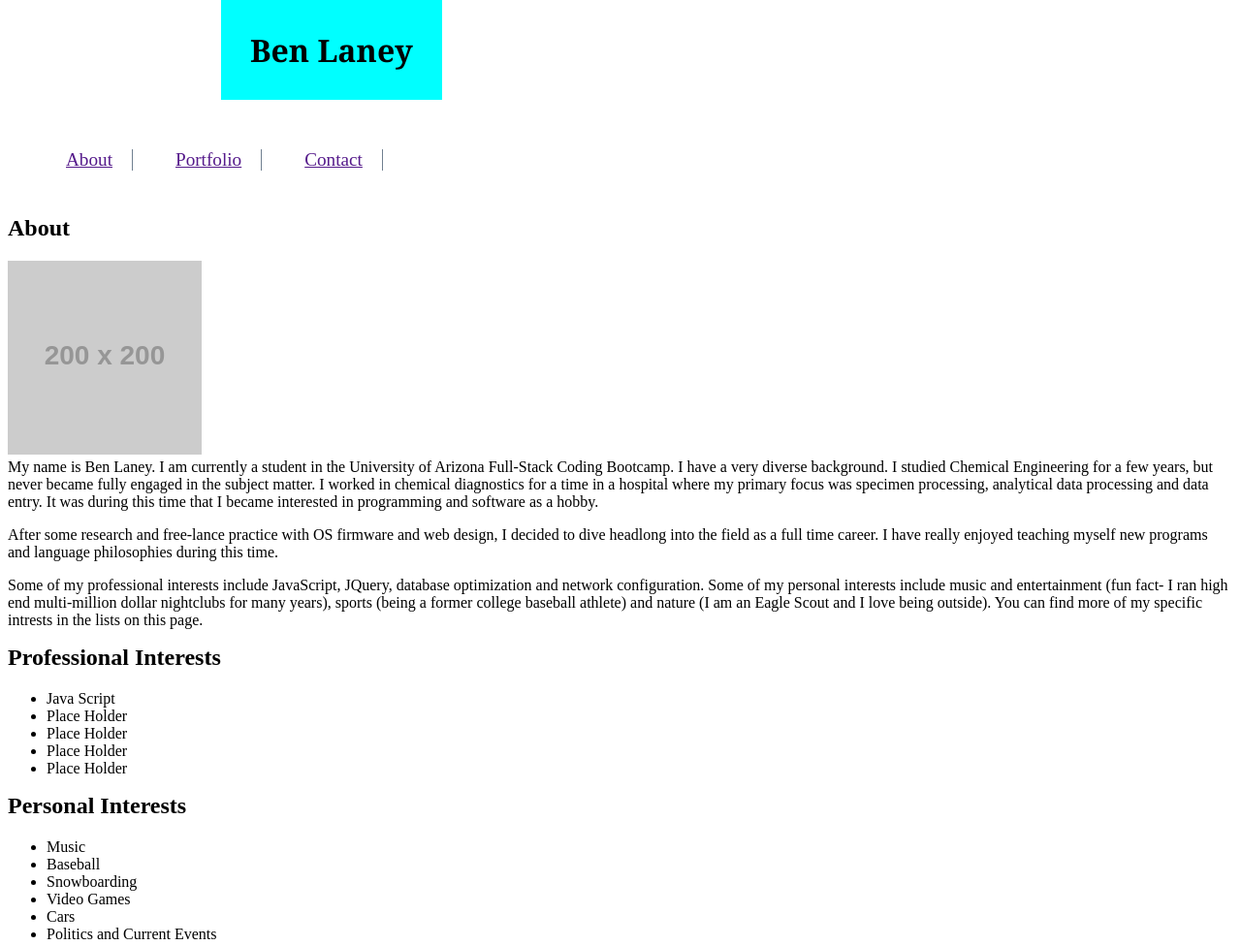
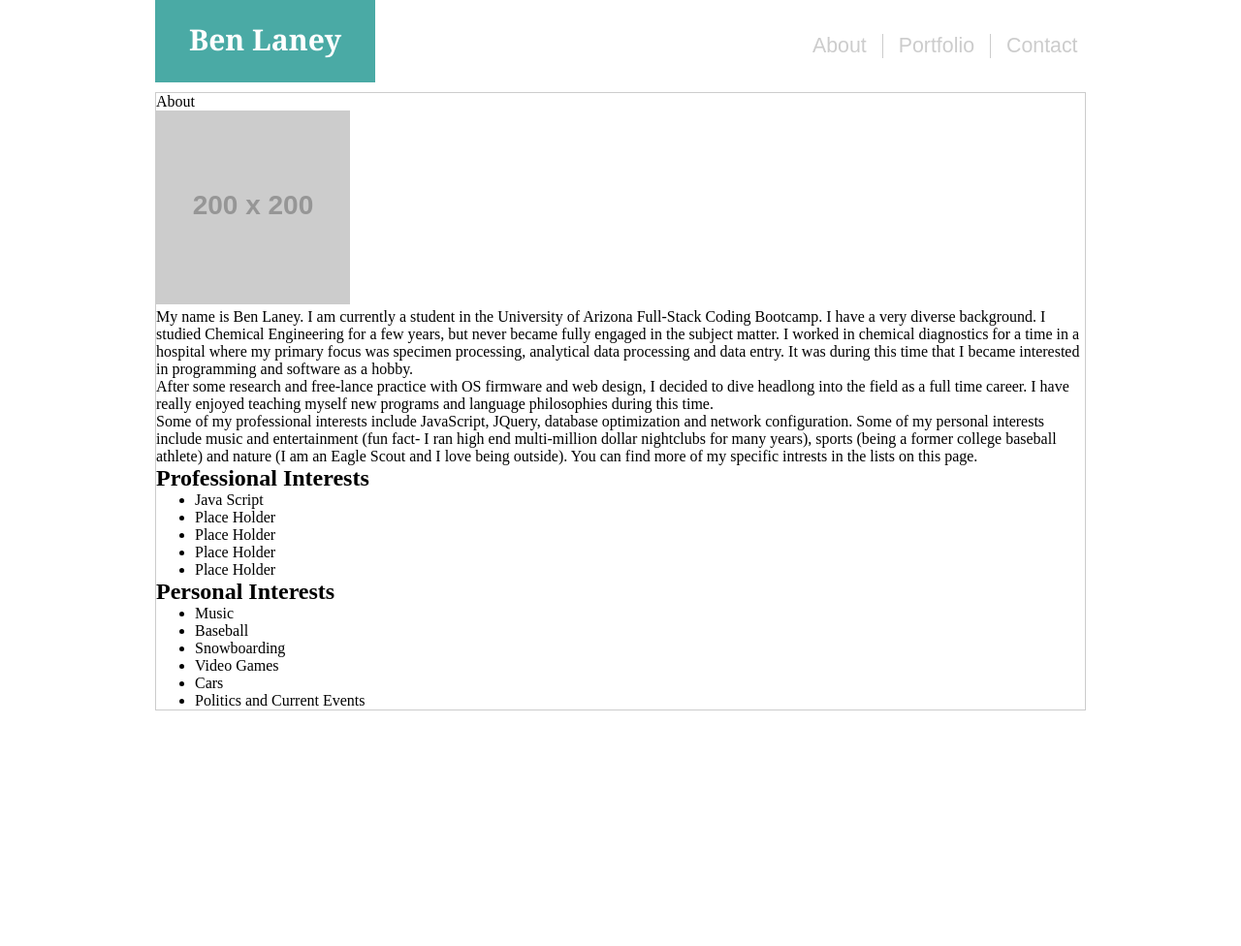
Before and after one commit to blaney83/Basic-Portfolio, a plain HTML site: page index.html in a window 1280 px wide. Shown: the whole page at 97% size. After the commit the page ends 800 px from the top, so only its background shows below. Drawn offline with Linux system fonts and the light colour scheme; placeholder pictures from the web are drawn by us; a script that the page names is missing; files whose address does not match are found by name.

Commit message:
CSS revamped & HTML elements revamped w/ new tags

```diff
--- a/Assets/CSS/style.css
+++ b/Assets/CSS/style.css
@@ -1,3 +1,122 @@
+.flex-container {
+    display: flex;
+    flex-direction: row;
+    border-bottom-width: 10px;
+    border-bottom-color: #f50606;
+    margin: 0px;
+    height: 85px;
+
+}
+
+* {
+    max-width: 960px;
+    margin: auto;
+}
+
+body {
+    margin: 0px;
+    width: 960px;
+    justify-content: center;
+}
+
+.name {
+    background-color: #4aaaa5;
+    color: white;
+    padding: 20px 35px 20px 35px;
+    font-family: Georgia, 'Times New Roman', Times, serif;
+    font-weight: bolder;
+    font-size: 30px;
+    margin: 0px auto 0px 0px;
+    height: 45px;
+}
+
+.pages {
+    width: 298px;
+    margin: 0px;
+}
+
+.Menu {
+    list-style-type: none;
+    display: inline-flex;
+    width: 100%;
+    font-size: 16pt;
+    padding: 35px 0px 35px 0px;
+}
+
+.Menu a {
+    text-decoration:none;
+    font-family: 'Arial', 'Helvetica Neue', Helvetica, sans-serif;
+    color: #cccccc;
+    margin: 1px;
+    padding: 0px 15px 0px 15px;
+}
+
+#rightborder {
+    border-style: solid;
+    border-color: #cccccc;
+    border-width: 0px 1px 0px 0px;
+
+}
+
+.main-content {
+    border-style: solid;
+    border-color: #cccccc;
+    border-width: 1px;
+    margin-top: 10px;
+}
+
+/* what to do next
+    get the bottom of the menu bar to have a line
+    then move on to the main-content section */
+
+
+
+
+
+
+
+
+
+
+
+
+
+
+
+
+
+
+
+
+
+
+
+
+
+
+
+
+
+
+
+
+
+
+
+
+
+
+
+
+
+
+
+
+
+
+
+/****OLD FIRST TRY CODE, DELETE ONCE IMPROVED
+
 * {
     margin-top: 0px;
     background-color: white;
@@ -15,11 +134,11 @@
     font-family: 'Georgia', Times, Times New Roman, serif;
 }
 
-#Bar {
+#Bar div {
     display: inline-block;
     border-bottom: 10px;
     border-bottom-color: #e70c0c;
-   /*testing #*/
+   /*testing #
 }
 
 #Menu ul {
@@ -44,4 +163,4 @@
     font: 'Arial', 'Helvetica Neue', Helvetica, sans-serif;
     top: 30px;
     left: 40px;
-}
+} */
--- a/index.html
+++ b/index.html
@@ -1,24 +1,28 @@
 <!DOCTYPE html>
 <html lang="en-us">
+
 <head>
     <meta charset="utf-8" />
     <meta http-equiv="X-UA-Compatible" content="IE=edge">
     <title>Ben Laney</title>
     <meta name="viewport" content="width=device-width, initial-scale=1">
-        <link rel="stylesheet" type="text/css" media="screen" href="C:\Users\CML Laptop\Desktop\UofA\Basic-Portfolio\Assets\CSS\style.css" />
+    <link rel="stylesheet" type="text/css" media="screen" href="Assets/CSS/style.css" />
     <script src="main.js"></script>
 </head>
+
 <body>
-        <div id="Bar">
+    <div class="flex-container">
 
-            <h1 id="Name">Ben Laney</h1>
+        <div class="name">
+            <header>Ben Laney</header>
+        </div>
 
-            <div>
-                <ul id="Menu">
-                    <li>
-                        <a href="">About<a>
+        <div class="pages">
+            <ul class="Menu">
+                <li id="rightborder">
+                    <a href="">About</a>
                 </li>
-                    <li>
+                <li id="rightborder">
                     <a href="">Portfolio</a>
                 </li>
                 <li>
@@ -26,11 +30,14 @@
                 </li>
             </ul>
         </div>
-        </div>
 
-        <h2>About</h2>
+    </div> <!--top content bar-->
 
-        <div>
+    <div class="main-content">
+
+        <header class="name, about">About</header>
+
+        <section class="body-text">
 
             <img src="http://placehold.it/200/200" alt="Portrait">
 
@@ -60,8 +67,11 @@
                 outside). You can find more of my specific intrests in the lists on this
                 page.
             </p>
+        </section> <!--body text-->
 
-            <div> <!Div for list>
+        <div class="flex-container2">
+            <!--vertical align-->
+            <div class="list1">
                 <h2>Professional Interests</h2>
 
                 <ul>
@@ -73,7 +83,8 @@
                 </ul>
             </div>
 
-            <div> <!div for list>
+
+            <div class="list2">
                 <h2>Personal Interests</h2>
 
                 <ul>
@@ -84,8 +95,10 @@
                     <li>Cars</li>
                     <li>Politics and Current Events</li>
                 </ul>
+            </div> <!--div list 2-->
+        </div> <!--flex container for lists-->
 
-            </div>
-        </div>
+    </div> <!--"main-content" box-->
 </body>
+
 </html>
```
Lines whose indentation alone changed are shown as unchanged.
